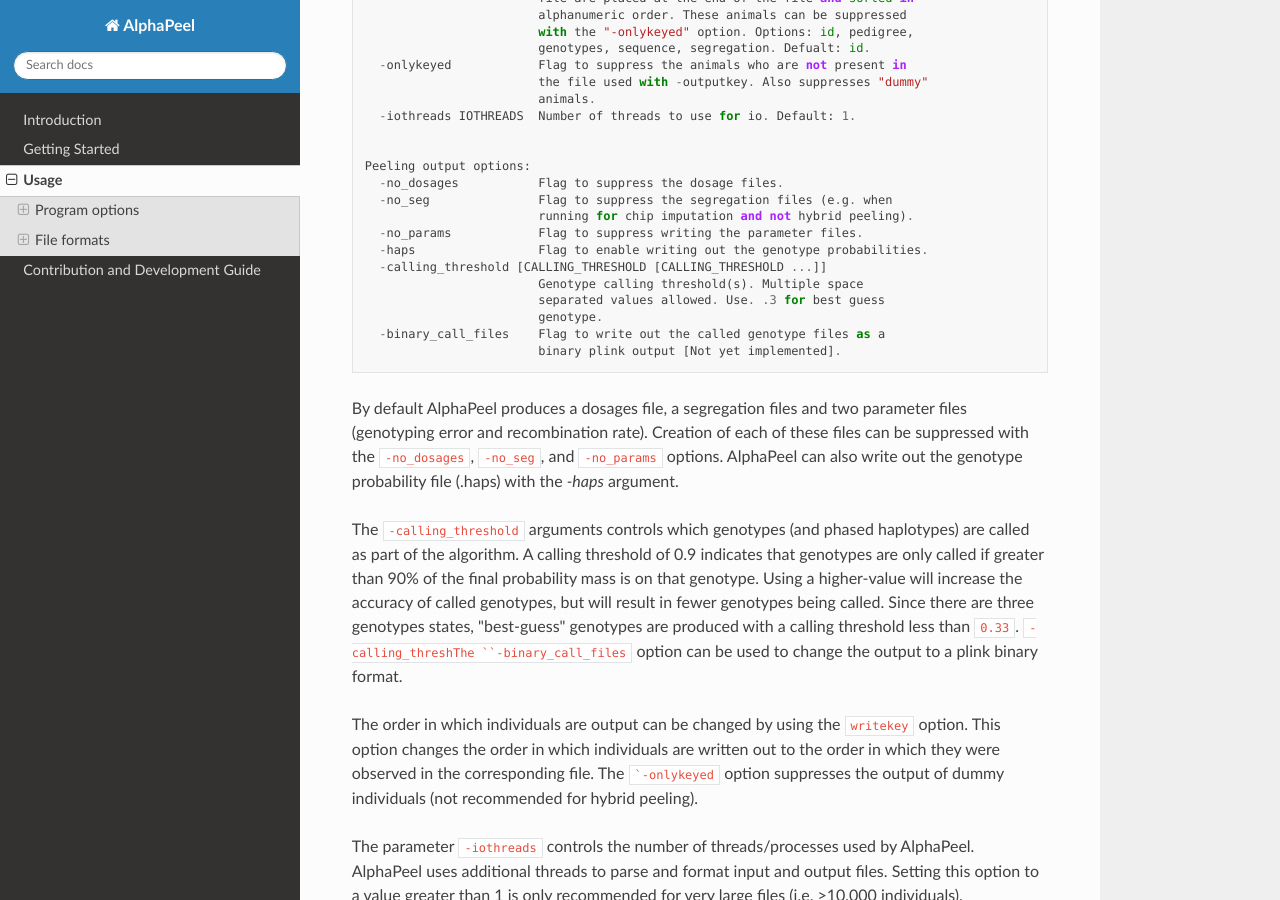
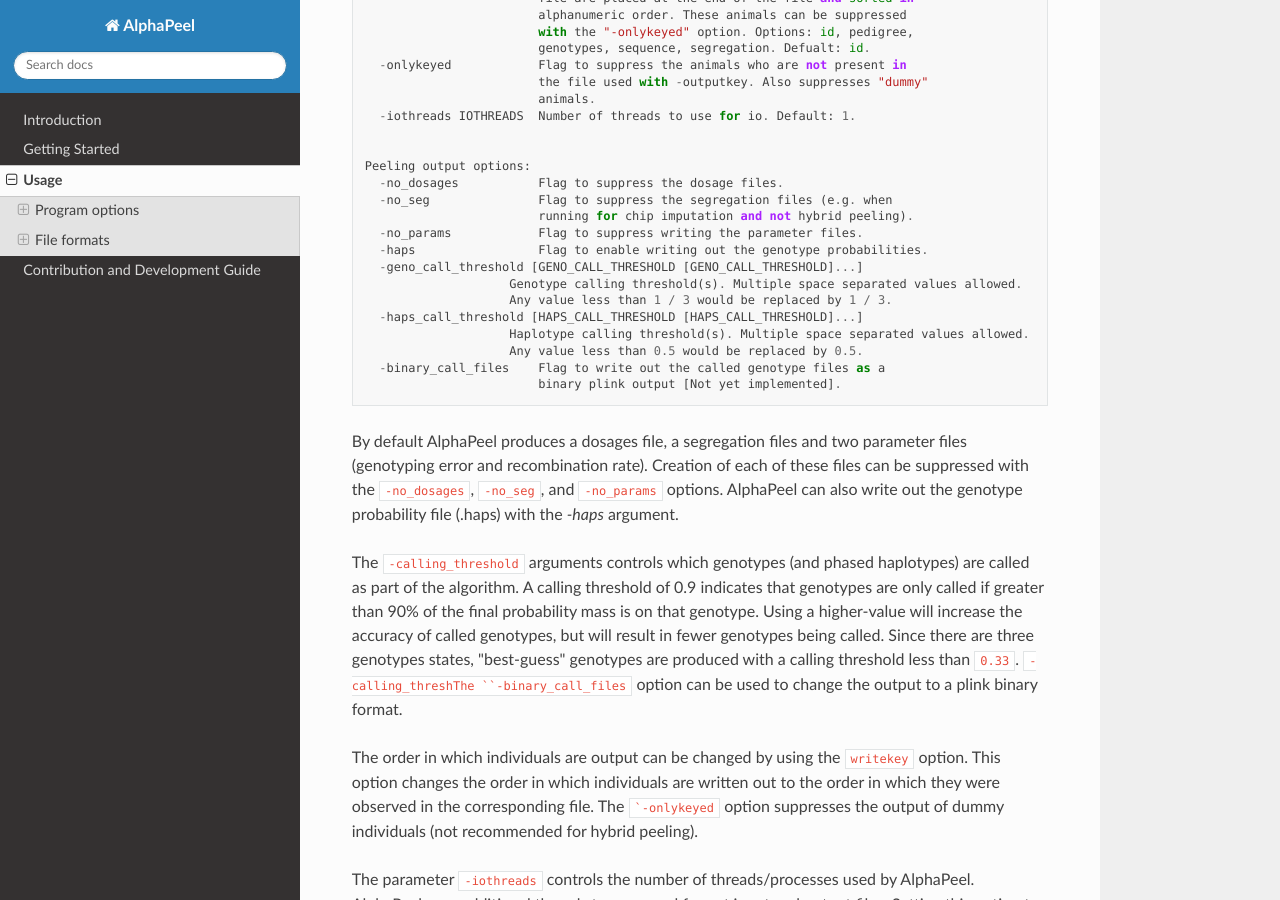
Before and after one commit to AlphaGenes/AlphaPeel, a Sphinx documentation site: the page built from docs/source/usage.rst, in a window 1280 px wide and 900 px high, scrolled down 1371 px. Built offline with Sphinx 7.4.7 and the Read the Docs theme 2.0.0, drawn with Linux system fonts in a browser that asks for light colours.

Commit message:
Add -geno_call_threshold and -haps_call_threshold

```diff
--- a/docs/source/usage.rst
+++ b/docs/source/usage.rst
@@ -74,10 +74,12 @@ Output Arguments
                             running for chip imputation and not hybrid peeling).
       -no_params            Flag to suppress writing the parameter files.
       -haps                 Flag to enable writing out the genotype probabilities.
-      -calling_threshold [CALLING_THRESHOLD [CALLING_THRESHOLD ...]]
-                            Genotype calling threshold(s). Multiple space
-                            separated values allowed. Use. .3 for best guess
-                            genotype.
+      -geno_call_threshold [GENO_CALL_THRESHOLD [GENO_CALL_THRESHOLD]...]
+                        Genotype calling threshold(s). Multiple space separated values allowed.
+                        Any value less than 1 / 3 would be replaced by 1 / 3.
+      -haps_call_threshold [HAPS_CALL_THRESHOLD [HAPS_CALL_THRESHOLD]...]
+                        Haplotype calling threshold(s). Multiple space separated values allowed.
+                        Any value less than 0.5 would be replaced by 0.5.
       -binary_call_files    Flag to write out the called genotype files as a
                             binary plink output [Not yet implemented].
 
@@ -207,7 +209,6 @@ Example: ::
   1 snp_c 65429279
   1 snp_d 107421759
 
-
 Output file formats
 -------------------
 
```
Also changed, not shown: 2 other files.
